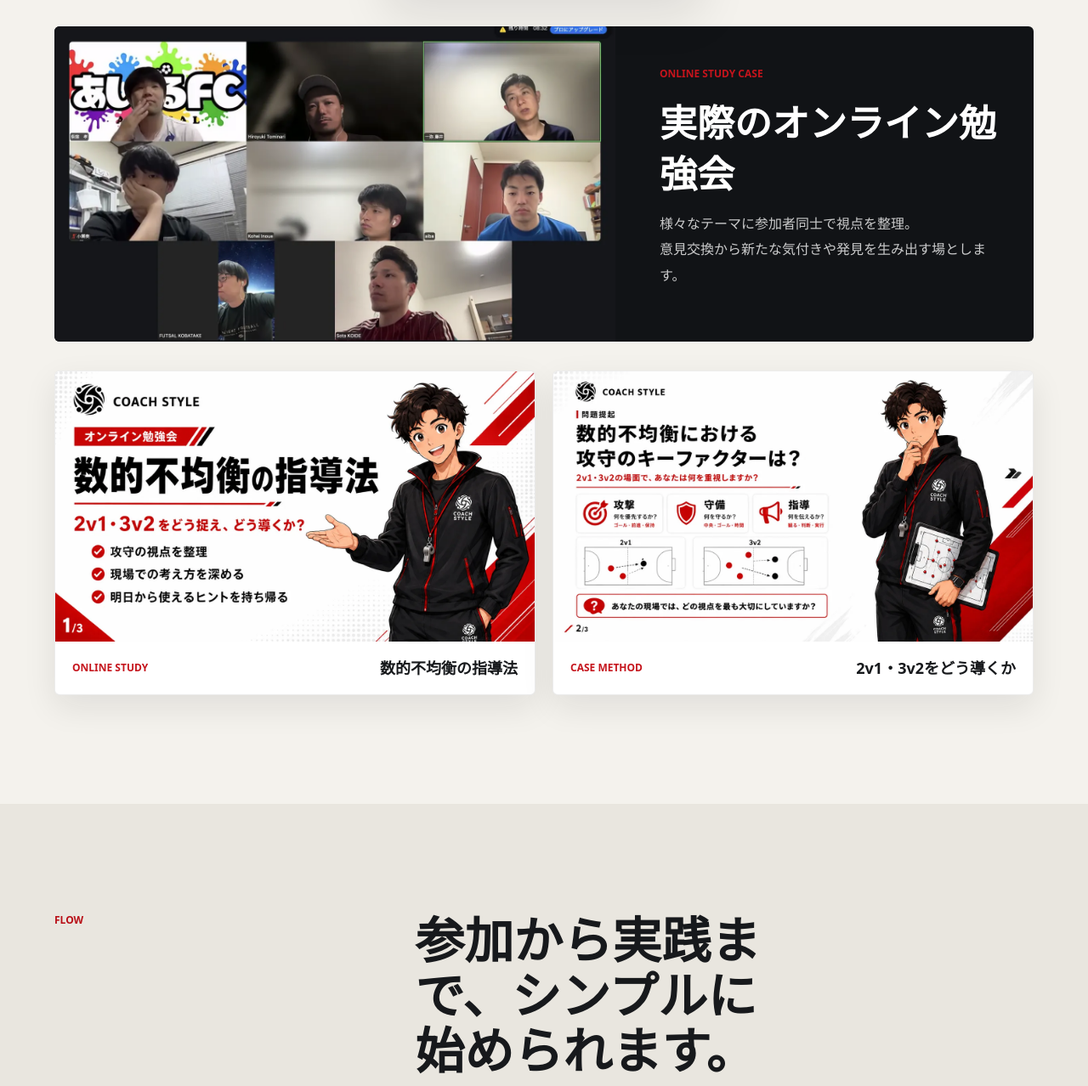
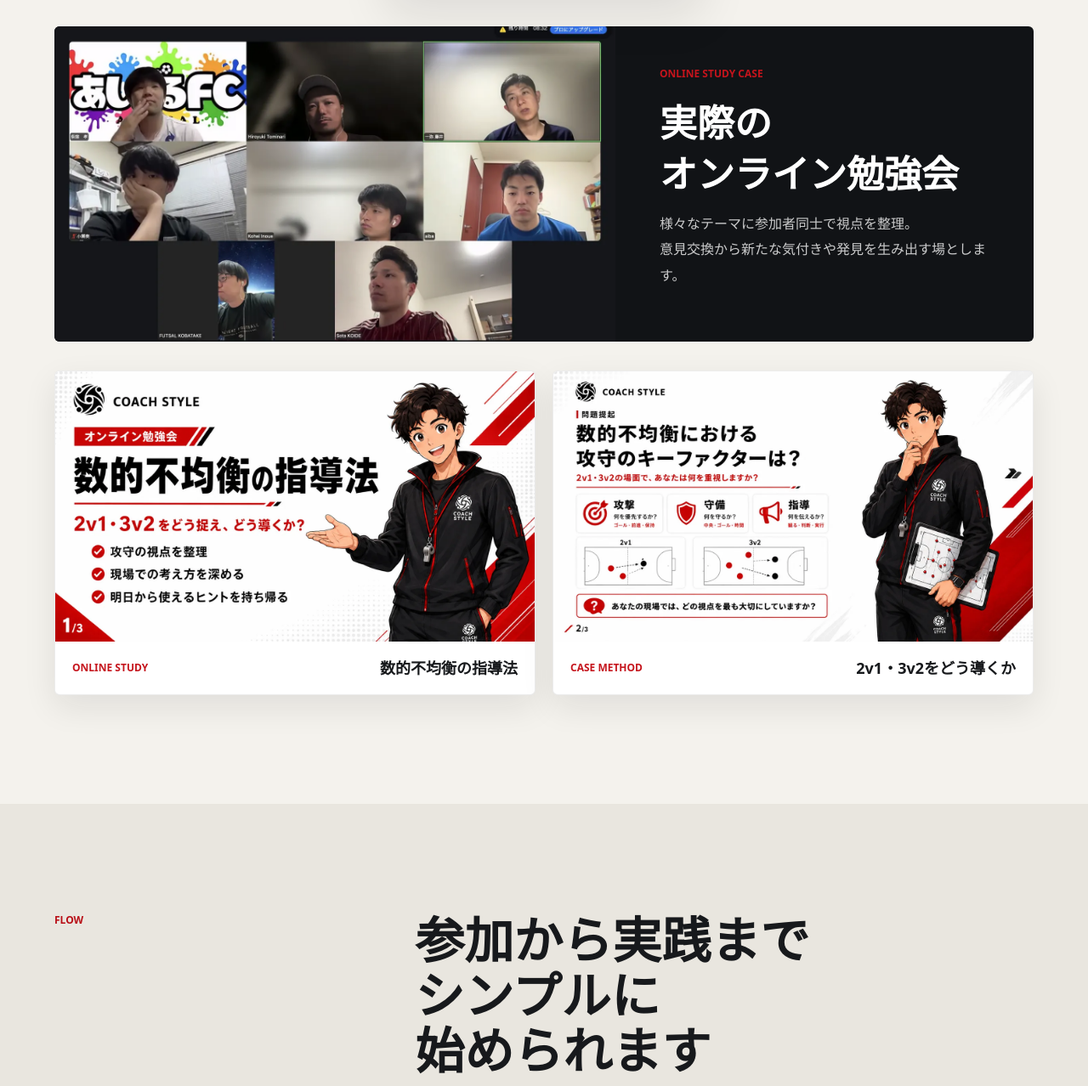
Before and after one commit to hiroyukitominari-lgtm/coach-style-site, a website: page New project/index.html in a window 1280 px wide. Shown: the part 3382-4660 px from the top of the page at 85% size. Drawn offline with Linux system fonts and the light colour scheme.

Commit message:
Add files via upload

```diff
--- a/New project/index.html
+++ b/New project/index.html
@@ -155,7 +155,7 @@
           </figure>
           <div>
             <p class="tag">Online Study Case</p>
-            <h3>実際のオンライン勉強会</h3>
+            <h3><span>実際の</span><span>オンライン勉強会</span></h3>
             <p>
               様々なテーマに参加者同士で視点を整理。<br />
               意見交換から新たな気付きや発見を生み出す場とします。
@@ -183,7 +183,7 @@
       <section class="section process-section">
         <div class="section-heading">
           <p class="eyebrow">Flow</p>
-          <h2><span>参加から実践まで、シンプルに</span><span>始められます。</span></h2>
+          <h2><span>参加から実践まで</span><span>シンプルに</span><span>始められます</span></h2>
         </div>
         <div class="process">
           <div>
@@ -251,7 +251,7 @@
       <section class="contact-section" id="contact">
         <div class="contact-copy">
           <p class="eyebrow">Contact</p>
-          <h2><span>公式LINEから、最新情報を</span><span>受け取れます。</span></h2>
+          <h2><span>公式LINEから</span><span>最新情報を</span><span>受け取れます。</span></h2>
           <p>
             無料オンライン勉強会やイベント情報を公式LINEでお届けします。<br />
             無料相談やコミュニティに関する質問も、まずはLINEから気軽にどうぞ。
--- a/New project/public/styles.css
+++ b/New project/public/styles.css
@@ -208,7 +208,8 @@ h1 {
 }
 
 h1 span,
-h2 span {
+h2 span,
+h3 span {
   display: block;
 }
 
--- a/New project/styles.css
+++ b/New project/styles.css
@@ -208,7 +208,8 @@ h1 {
 }
 
 h1 span,
-h2 span {
+h2 span,
+h3 span {
   display: block;
 }
 
```
Also changed, not shown: New project/public/index.html (+3 -3 lines).
